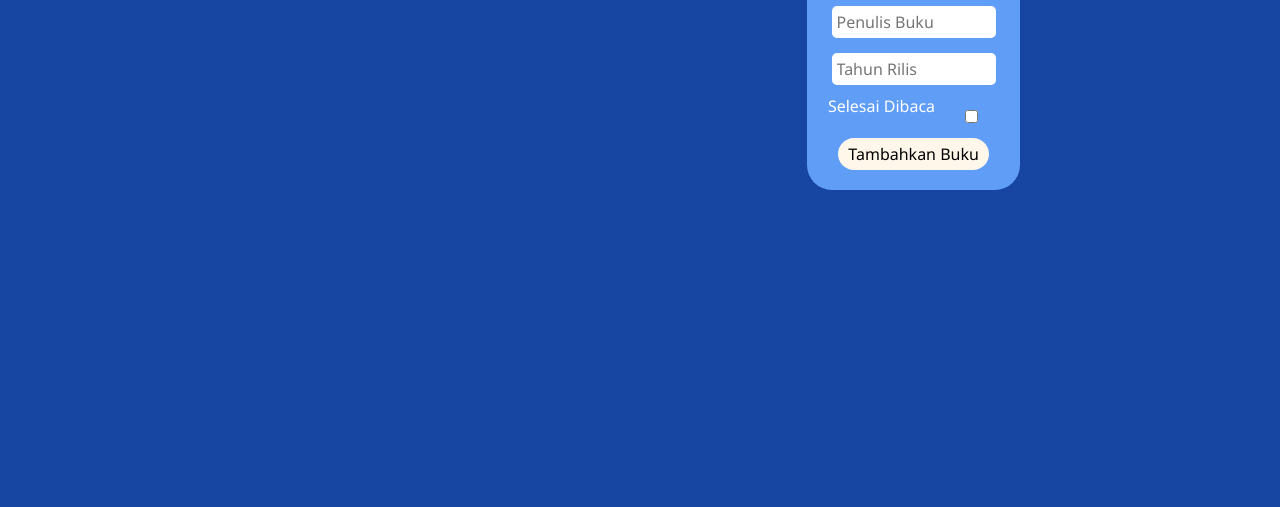
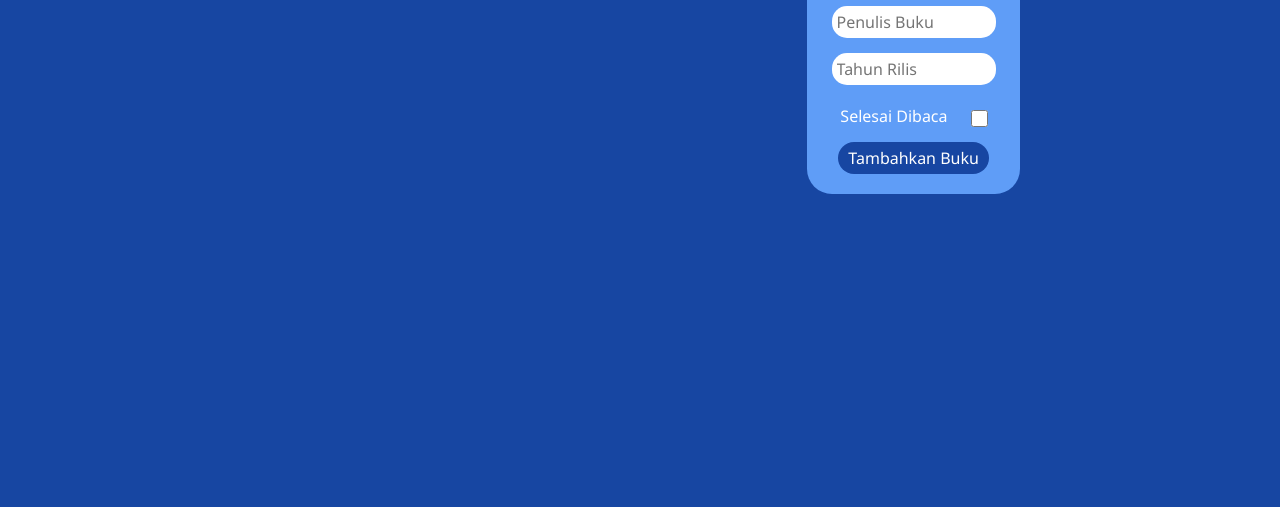
Before and after one commit to Marthenn/bookshelf-apps-FE, a plain HTML site: page index.html in a window 1280 px wide. Shown: the part 293-800 px from the top of the page. Drawn offline with Linux system fonts and the light colour scheme.

Commit message:
fix: merapikan posisi selesai dibaca pada bagian menambahkan buku

```diff
--- a/index.html
+++ b/index.html
@@ -36,7 +36,7 @@
                     <div class="input">
                         <input id="yearBaru" type="text" name="yearBaru" placeholder="Tahun Rilis">
                     </div>
-                    <div class="input-inline">
+                    <div class="statusBaru">
                         <label for="isCompleteBaru">Selesai Dibaca</label>
                         <input id="isCompleteBaru" type="checkbox" name="isCompleteBaru">
                     </div>
--- a/style.css
+++ b/style.css
@@ -48,18 +48,21 @@ main{
 
 .input-buku input{
     padding: 5px;
-    border-radius: 5px;
+    border-radius: 15px;
     margin-top: 15px;
     border: none;
     width: 95%;
     outline: none;
 }
 
-.input-inline{
+.statusBaru{
     display: grid;
     margin-top: 10px;
-    grid-gap: 10px;
-    grid-template-columns: 1fr 0.5fr;
+    grid-template-columns: auto auto;
+}
+
+.statusBaru > label{
+    padding-top: 10px;
 }
 
 #tambahBuku{
@@ -69,8 +72,8 @@ main{
     border: none;
     border-radius: 1e31px;
     outline: none;
-    background-color: #FFF7E9;
-    color: black;
+    background-color: #1746A2;
+    color: white;
     cursor: pointer;
 }
 
```
